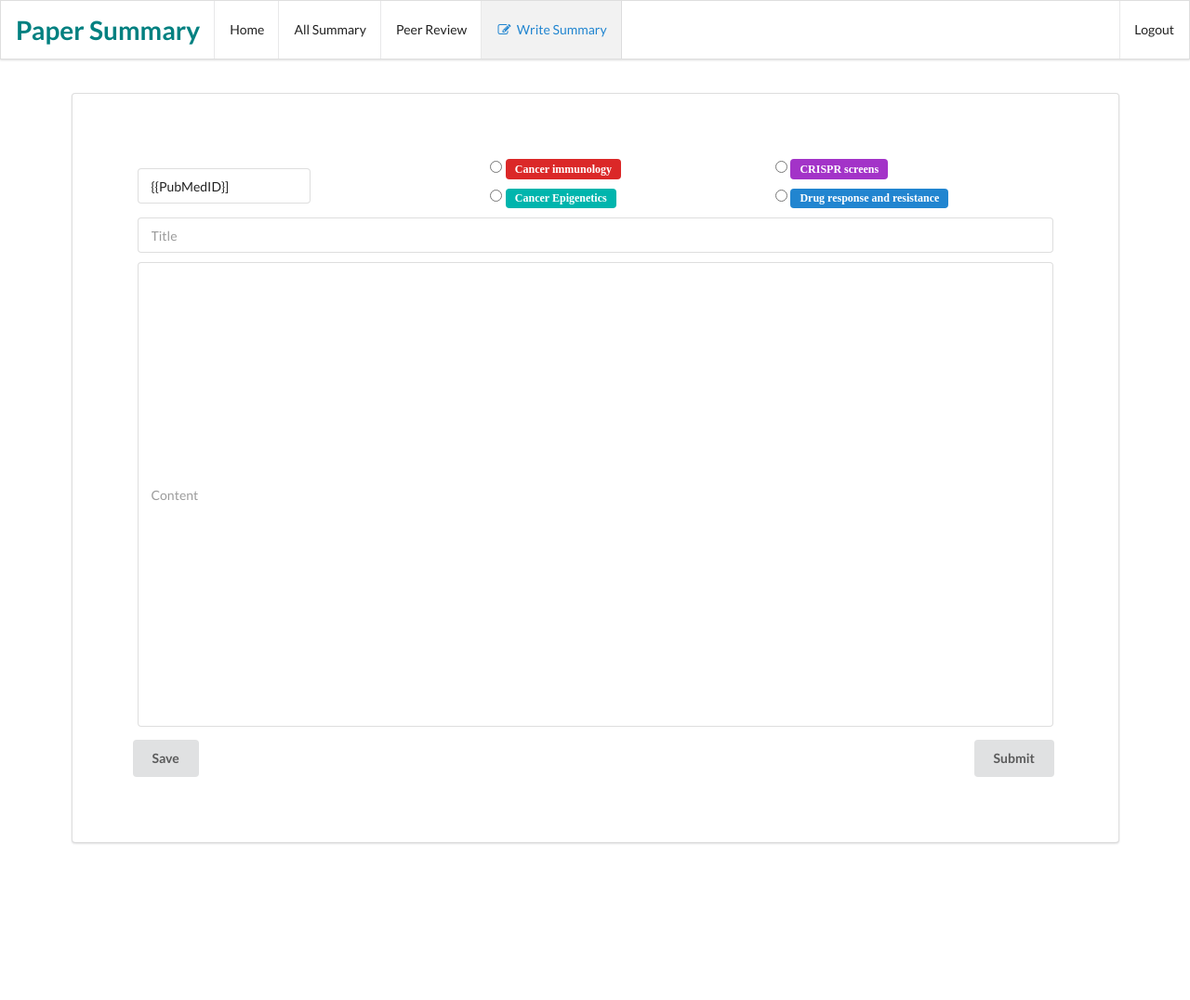
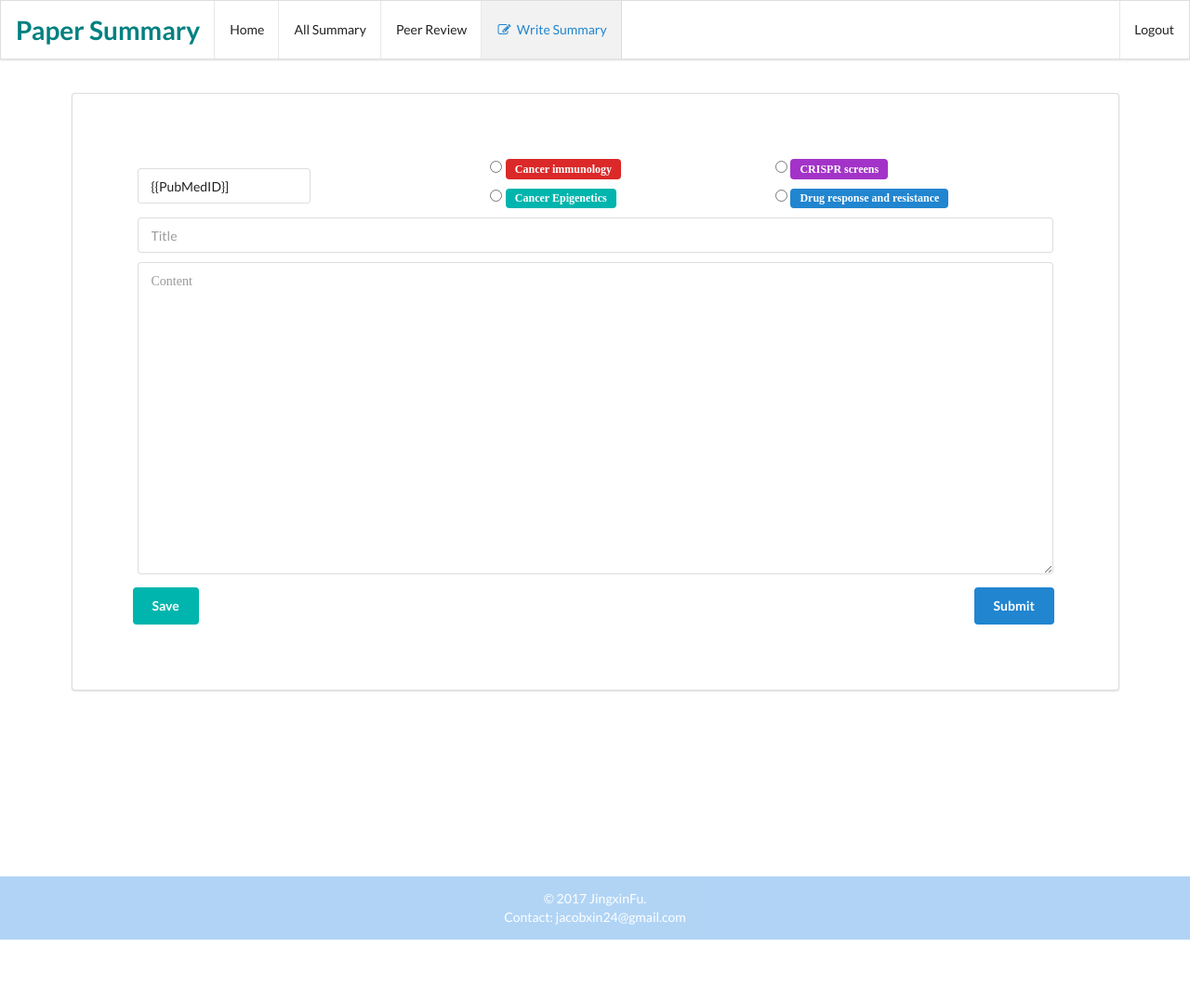
Before and after one commit to jacobkam/paperSummary, a Django app: page /editing/ in a window 1280 px wide. Shown: the top 1076 px of the page at 93% size. After the commit the page ends 1011 px from the top, so only its background shows below. Run offline with Django 3.2, Linux system fonts and the light colour scheme; data that the repository does not hold is empty; some libraries are stand-ins or nearby versions.

Commit message:
change text area

```diff
--- a/summaryWeb/website/api.py
+++ b/summaryWeb/website/api.py
@@ -116,7 +116,7 @@
         if request.auth:
         	now = datetime.date.today()
         	lastMonday = now - datetime.timedelta(datetime.date.today().weekday()+7)
-        	article = Article.objects.filter(createDate__lte=lastMonday).order_by('-vote')
+        	article = Article.objects.filter(createDate__lte=lastMonday).filter(is_saveToEdit=False).order_by('-vote')
         	articleQueryset = ArticleSerializers(article,many=True)
         	return Response(articleQueryset.data,status=status.HTTP_200_OK)
         else:
@@ -134,7 +134,7 @@
 	    	# compute date
 	    	now = datetime.date.today()
 	    	lastMonday = now - datetime.timedelta(datetime.date.today().weekday()+7)
-	    	article = Article.objects.filter(createDate__gte=lastMonday).order_by('-createDate')
+	    	article = Article.objects.filter(createDate__gte=lastMonday).filter(is_saveToEdit=False).order_by('-createDate')
 	    	articleQueryset = ArticleSerializers(article,many=True)
 	    	return Response(articleQueryset.data,status=status.HTTP_200_OK)
 	    else:
--- a/summaryWeb/website/templates/edit.html
+++ b/summaryWeb/website/templates/edit.html
@@ -107,16 +107,21 @@
 
     <form class="ui form">
       <input type="text" v-model='title' value='{{title}}' placeholder="Title" style="margin-bottom:10px;">
-      <input type="text" v-model='content' value='{{content}}' placeholder="Content" style="height:500px;">
+      <div class="ui form">
+        <div class="field">
+          <textarea  v-model='content' value='{{content}}' placeholder="Content" style="height:500px;""></textarea>
+        </div>
+      </div>
     </form>
+
 
     <div class="ui secondary  menu">
 
       <div class="left menu">
-      <button class="ui {{ ActiveOrDisabled }} button"  v-on:click="saveOrSubmit('True')" type="submit">Save</button>
+      <button class="ui teal button"  v-on:click="saveOrSubmit('True')" type="submit">Save</button>
       </div>
       <div class="right menu">
-        <button class="ui {{ ActiveOrDisabled }} button"  v-on:click="preSubmit" type="submit">Submit</button>
+        <button class="ui blue button"  v-on:click="preSubmit" type="submit">Submit</button>
       </div>
 
     </div>
@@ -278,6 +283,7 @@
                             return ' fadeOut'
                         }
                     },
+
       },
 
       ready:function(){
--- a/summaryWeb/website/templates/reviewDetail.html
+++ b/summaryWeb/website/templates/reviewDetail.html
@@ -77,8 +77,10 @@
               </div>
             </div>
             <form class="ui reply form">
-              <div class="field">
-                <textarea v-model='content'></textarea>
+              <div class="ui form">
+                <div class="field">
+                  <textarea v-model='content'></textarea>
+                </div>
               </div>
               <div class="ui primary submit labeled icon button" v-on:click='comment'>
                 <i class="icon edit"></i> Add Comment
```
Also changed, not shown: summaryWeb/website/templates/detail.html (+5 -3 lines), summaryWeb/db.sqlite3.
